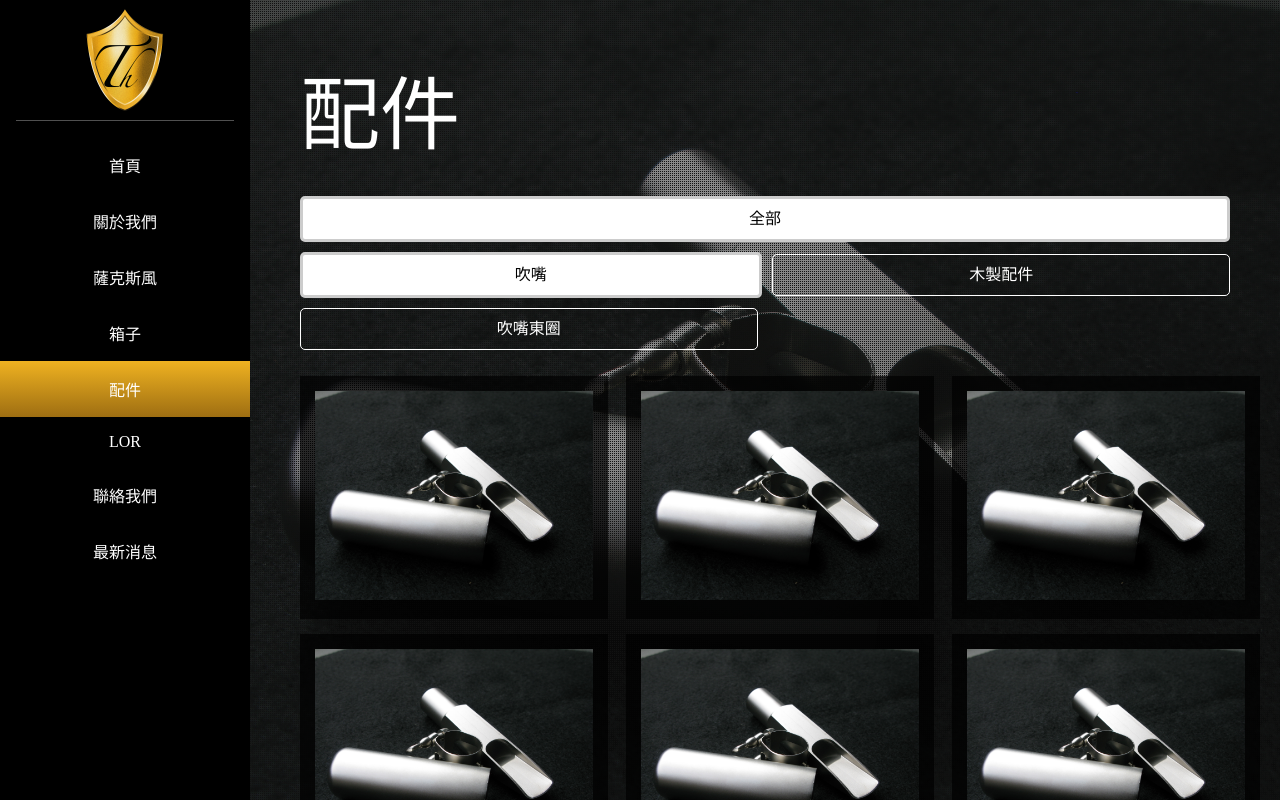
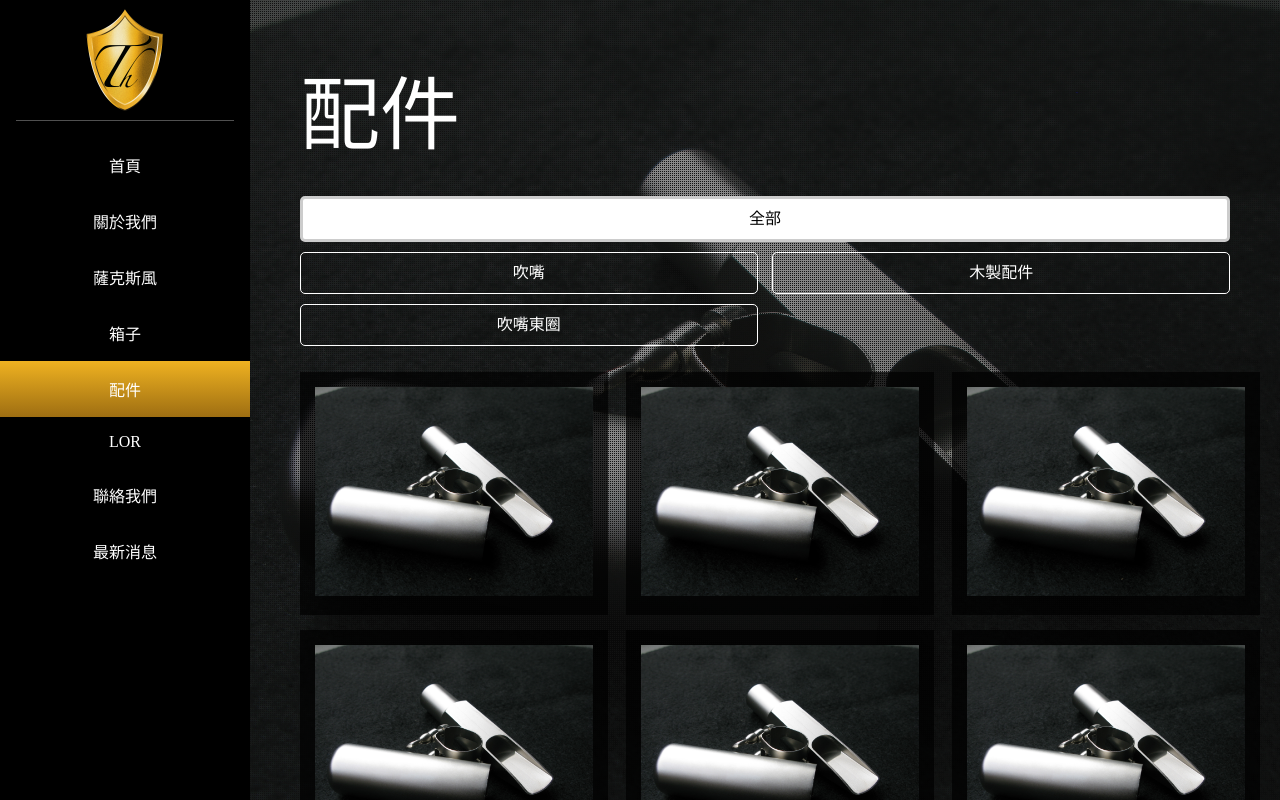
Before and after one commit to HuangPeifeng/TH, an Angular app: page /accessories in a window 1280 px wide. Built offline with nearby package versions, Linux system fonts and the light colour scheme.

Commit message:
修正index

```diff
--- a/src/app/pages/accessories/accessories.component.html
+++ b/src/app/pages/accessories/accessories.component.html
@@ -6,7 +6,7 @@
   <div class="menu">
     <div class="item" [ngClass]="{ active: selectedIndex === 0 }">全部</div>
     <div class="flex">
-      <div class="item width-50" *ngFor="let item of menu; let index = index" [ngClass]="{ active: selectedIndex === index }">
+      <div class="item width-50" *ngFor="let item of menu; let index = index" [ngClass]="{ active: selectedIndex === index + 1 }">
         {{ item.name }}
       </div>
     </div>
--- a/src/app/pages/cases/cases.component.html
+++ b/src/app/pages/cases/cases.component.html
@@ -6,7 +6,7 @@
   <div class="menu">
     <div class="item" [ngClass]="{ active: selectedIndex === 0 }">全部</div>
     <div class="col-4">
-      <div class="item" *ngFor="let item of menu; let index = index" [ngClass]="{ active: selectedIndex === index }">
+      <div class="item" *ngFor="let item of menu; let index = index" [ngClass]="{ active: selectedIndex === index + 1 }">
         {{ item.name }}
       </div>
     </div>
```
